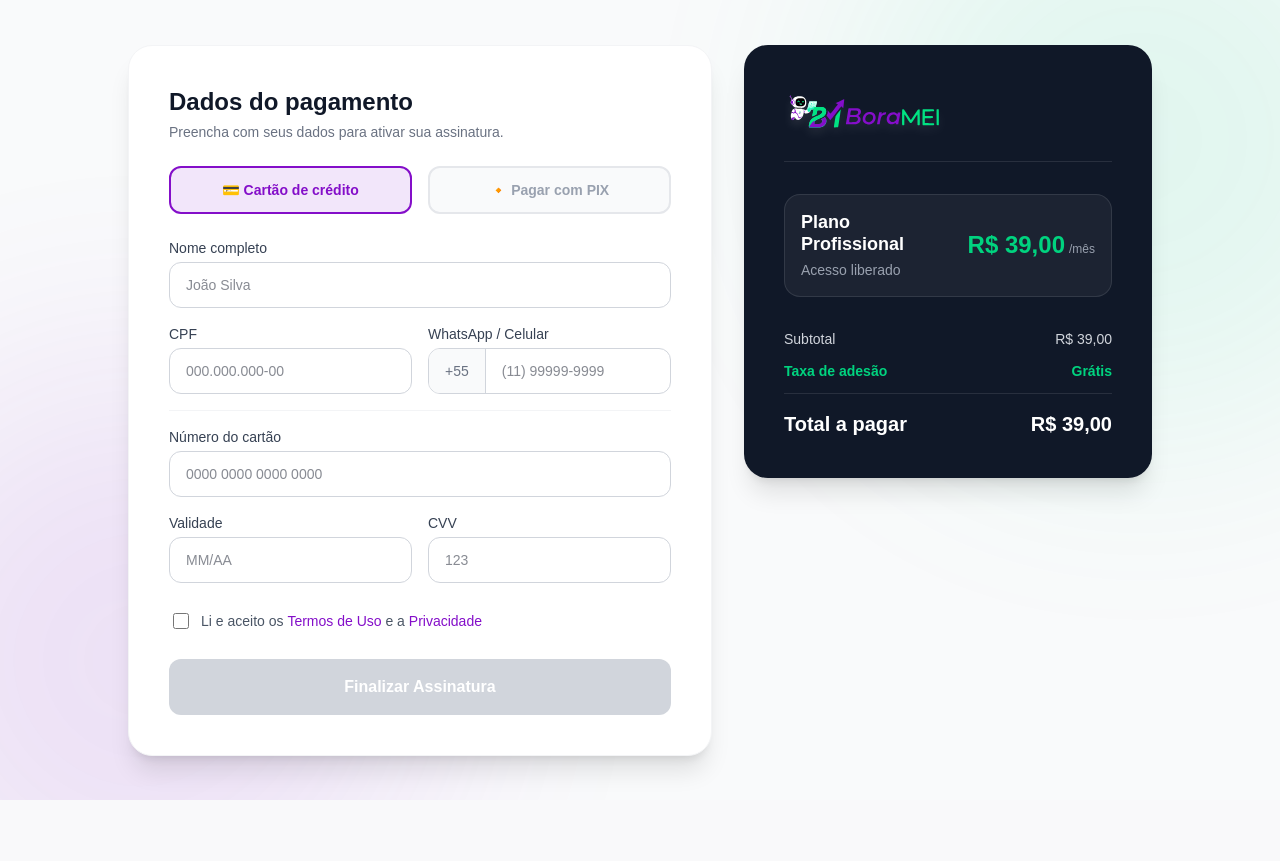
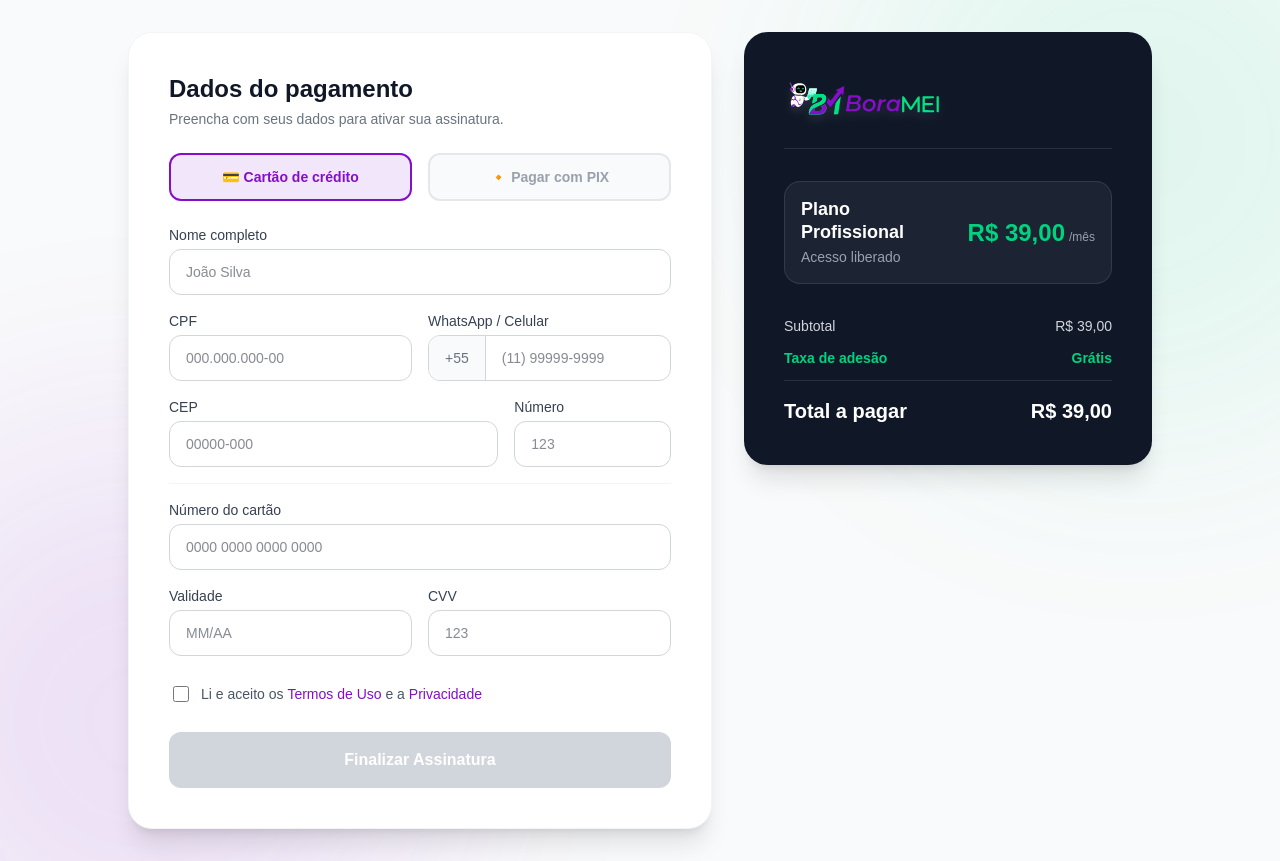
Before and after one commit to Bora-MEI-Project/site-boramei, a Next.js app: page /checkout in a window 1280 px wide. Before the commit the page ends 800 px from the top, so only its background shows below. Built offline with nearby package versions, Linux system fonts and the light colour scheme.

Commit message:
Adição: seção de CEP e numero da residencia no checkout

```diff
--- a/src/components/CheckoutForm.tsx
+++ b/src/components/CheckoutForm.tsx
@@ -20,6 +20,8 @@ export default function CheckoutForm() {
   const [name, setName] = useState('');
   const [cpf, setCpf] = useState('');
   const [phone, setPhone] = useState('');
+  const [cep, setCep] = useState(''); // 🔥 NOVO ESTADO: CEP
+  const [numero, setNumero] = useState(''); // 🔥 NOVO ESTADO: NÚMERO
   const [cardNumber, setCardNumber] = useState('');
   const [expiry, setExpiry] = useState('');
   const [cvv, setCvv] = useState('');
@@ -30,7 +32,7 @@ export default function CheckoutForm() {
 
   // 📝 MÁSCARA DO CPF: 000.000.000-00
   const handleCpfChange = (e: React.ChangeEvent<HTMLInputElement>) => {
-    e.target.setCustomValidity(''); // Limpa o erro nativo ao digitar
+    e.target.setCustomValidity('');
     let v = e.target.value.replace(/\D/g, '');
     if (v.length > 11) v = v.slice(0, 11);
 
@@ -60,6 +62,17 @@ export default function CheckoutForm() {
     setPhone(v);
   };
 
+  // 📝 MÁSCARA DO CEP: 00000-000 (🔥 NOVO)
+  const handleCepChange = (e: React.ChangeEvent<HTMLInputElement>) => {
+    e.target.setCustomValidity('');
+    let v = e.target.value.replace(/\D/g, '');
+    if (v.length > 8) v = v.slice(0, 8);
+    if (v.length > 5) {
+      v = v.replace(/(\d{5})(\d{1,3})/, "$1-$2");
+    }
+    setCep(v);
+  };
+
   // 📝 MÁSCARA DO CARTÃO: 0000 0000 0000 0000
   const handleCardChange = (e: React.ChangeEvent<HTMLInputElement>) => {
     e.target.setCustomValidity('');
@@ -85,7 +98,7 @@ export default function CheckoutForm() {
     e.preventDefault();
     const form = e.currentTarget;
 
-    // 1. Validação do CPF (Exige 11 dígitos numéricos)
+    // 1. Validação do CPF
     const digitsCpf = cpf.replace(/\D/g, '');
     const cpfInput = form.elements.namedItem('cpf') as HTMLInputElement;
     if (digitsCpf.length !== 11) {
@@ -94,7 +107,7 @@ export default function CheckoutForm() {
       return;
     }
 
-    // 2. Validação do WhatsApp (Exige exatamente 11 dígitos numéricos limpos)
+    // 2. Validação do WhatsApp
     const digitsPhone = phone.replace(/\D/g, '');
     const phoneInput = form.elements.namedItem('phone') as HTMLInputElement;
     if (digitsPhone.length !== 11) {
@@ -103,7 +116,16 @@ export default function CheckoutForm() {
       return;
     }
 
-    // 3. Validações exclusivas para Planos Pagos com Cartão de Crédito
+    // 3. Validação do CEP (🔥 NOVO)
+    const digitsCep = cep.replace(/\D/g, '');
+    const cepInput = form.elements.namedItem('cep') as HTMLInputElement;
+    if (digitsCep.length !== 8) {
+      cepInput.setCustomValidity("Por favor, insira um CEP válido com 8 dígitos.");
+      cepInput.reportValidity();
+      return;
+    }
+
+    // 4. Validações exclusivas para Planos Pagos com Cartão de Crédito
     if (!isGratis && metodoPagamento === 'cartao') {
       const digitsCard = cardNumber.replace(/\D/g, '');
       const cardInput = form.elements.namedItem('cardNumber') as HTMLInputElement;
@@ -198,7 +220,7 @@ export default function CheckoutForm() {
               />
             </div>
 
-            {/* CPF e WhatsApp lado a lado em ecrãs maiores */}
+            {/* CPF e WhatsApp lado a lado */}
             <div className="grid grid-cols-1 sm:grid-cols-2 gap-4">
               <div>
                 <label className="block text-sm font-medium text-gray-700 mb-1">CPF</label>
@@ -229,6 +251,35 @@ export default function CheckoutForm() {
                     required
                   />
                 </div>
+              </div>
+            </div>
+
+            {/* CEP e Número de Residência (🔥 NOVO) */}
+            <div className="grid grid-cols-3 gap-4">
+              <div className="col-span-2">
+                <label className="block text-sm font-medium text-gray-700 mb-1">CEP</label>
+                <input
+                  type="text"
+                  name="cep"
+                  value={cep}
+                  onChange={handleCepChange}
+                  placeholder="00000-000"
+                  className="w-full px-4 py-3 rounded-xl border border-gray-300 focus:ring-2 focus:ring-brand-purple focus:border-brand-purple outline-none text-sm"
+                  required
+                />
+              </div>
+
+              <div className="col-span-1">
+                <label className="block text-sm font-medium text-gray-700 mb-1">Número</label>
+                <input
+                  type="text"
+                  name="numero"
+                  value={numero}
+                  onChange={(e) => setNumero(e.target.value.replace(/\D/g, ''))} // Apenas números
+                  placeholder="123"
+                  className="w-full px-4 py-3 rounded-xl border border-gray-300 focus:ring-2 focus:ring-brand-purple focus:border-brand-purple outline-none text-sm"
+                  required
+                />
               </div>
             </div>
           </div>
```
